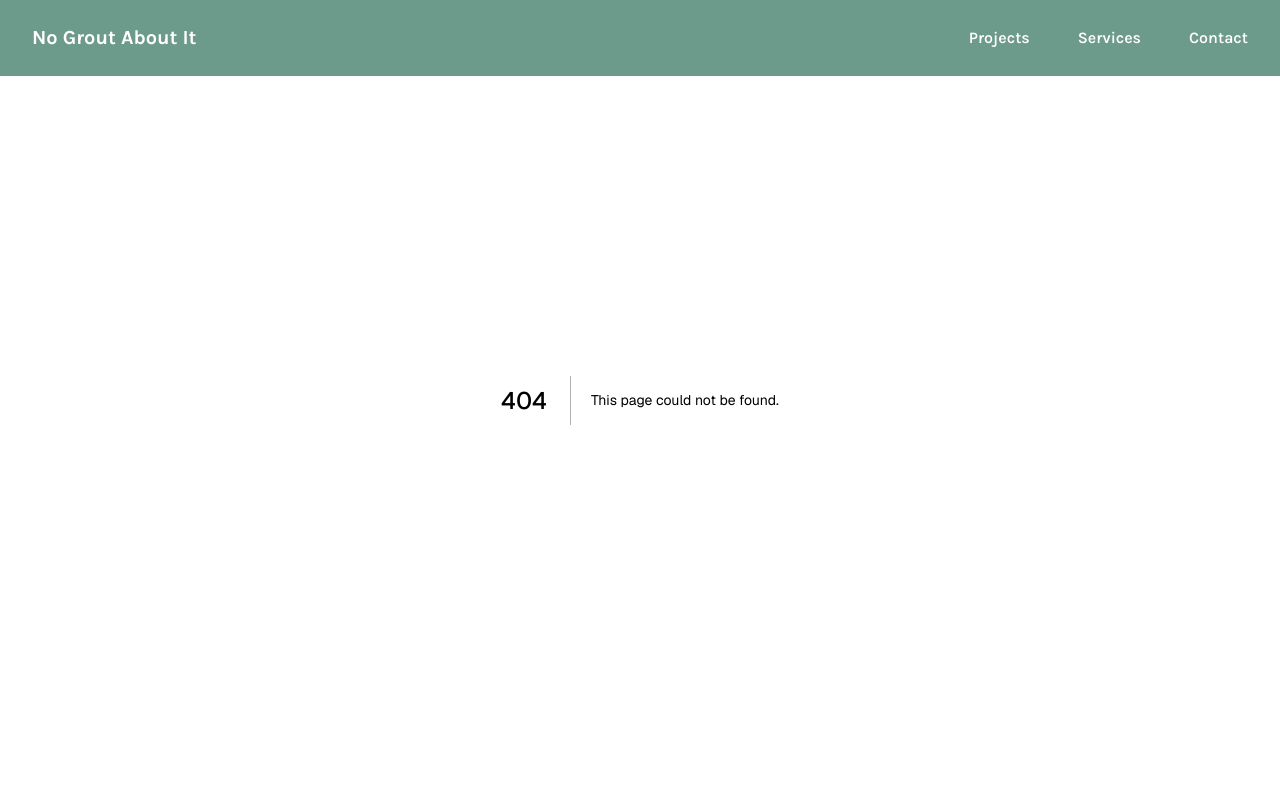
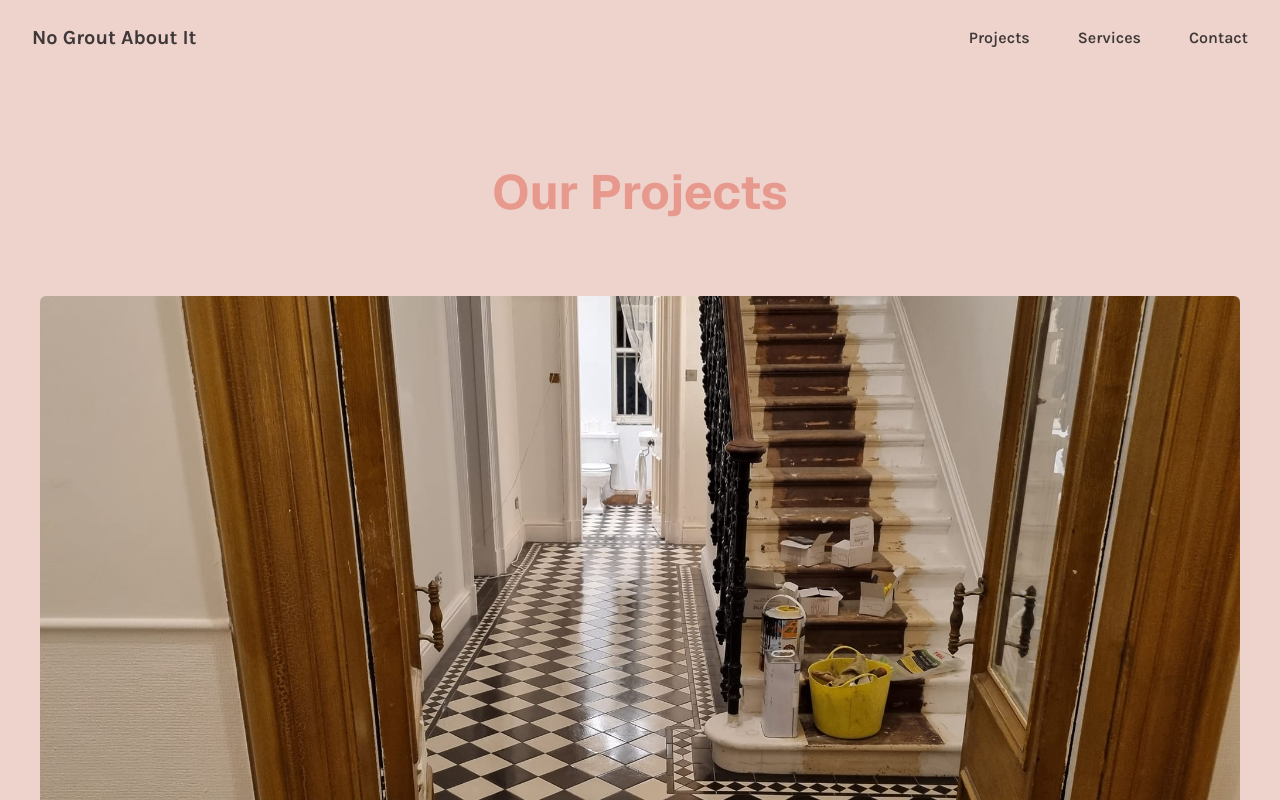
Before and after one commit to lpscrim/no-grout, a Next.js app: page /projects in a window 1280 px wide. Before the commit this address had no page. Shown: the top 800 px of the page. Built offline with nearby package versions, Linux system fonts and the light colour scheme.

Commit message:
Add Projects component with initial layout and image integration for project display

```diff
--- /dev/null
+++ b/app/projects/page.tsx
@@ -0,0 +1,26 @@
+import Image from "next/image";
+
+export default function Projects() {
+  return (
+    <section id="projects" className="bg-accent section-light min-h-screen">
+      <div className="mx-auto py-18 sm:py-24 lg:py-32 xl:px-10 ">
+        <h2 className="text-4xl sm:text-5xl font-bold mb-18 lg:mb-20 mt-10 text-center text-secondary">
+          Our Projects
+        </h2>
+        <div className="flex flex-col">
+          <div className="relative w-full h-[90svh] xl:rounded-md overflow-hidden">
+            <Image
+              src="/hall.jpg"
+              alt="Project 1"
+              fill
+              className="object-cover"
+              priority
+            />
+
+          </div>
+
+        </div>
+      </div>
+    </section>
+  );
+}
```
